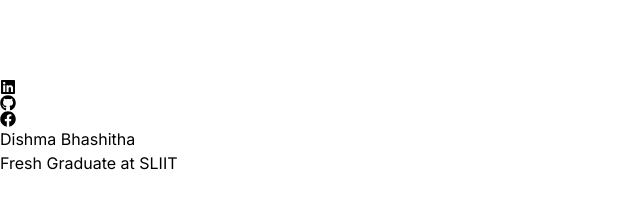
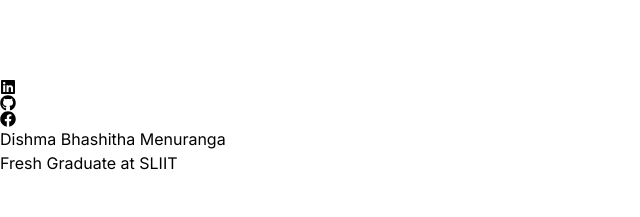
Before and after one commit to Dishma/Portfolio, a React (Vite) app: page / in a window 1280 px wide. Shown: the top 217 px of the page, without its empty margins (0-640 px from the left). Built offline with nearby package versions, Linux system fonts and the light colour scheme.

Commit message:
Update About.jsx

```diff
--- a/src/components/About.jsx
+++ b/src/components/About.jsx
@@ -6,7 +6,7 @@ const About = () => {
         <div className="flex flex-wrap">
             <div className='w-full lg:w-1/2'>
             <div className="flex flex-col items-center lg:items-start"></div>
-                <h1 className='pb-16 text-6xl font-thin tracking-tight lg:mt-16 lg:text-8xl'>Dishma Bhashitha</h1>
+                <h1 className='pb-16 text-6xl font-thin tracking-tight lg:mt-16 lg:text-8xl'>Dishma Bhashitha Menuranga</h1>
                 <span className="bg-gradient-to-r from-pink-300 via-slate-500 to-purple-500 bg-clip-text text-4xl tracking-tight text-transparent">Fresh Graduate at SLIIT</span>
             </div>
         </div>
```
